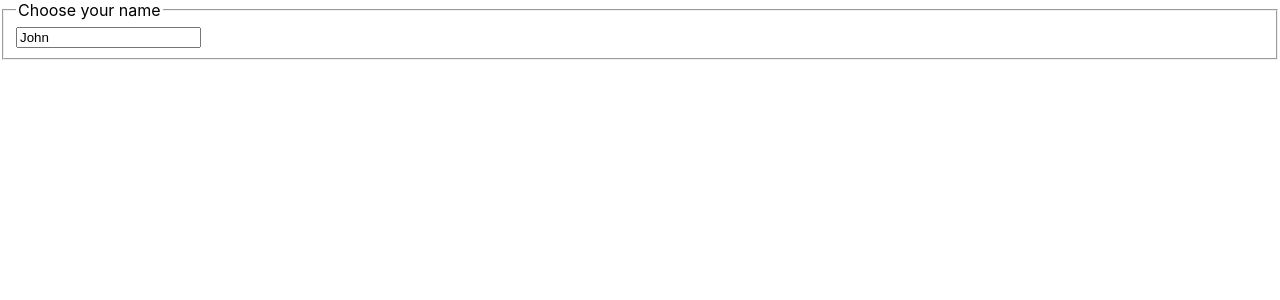
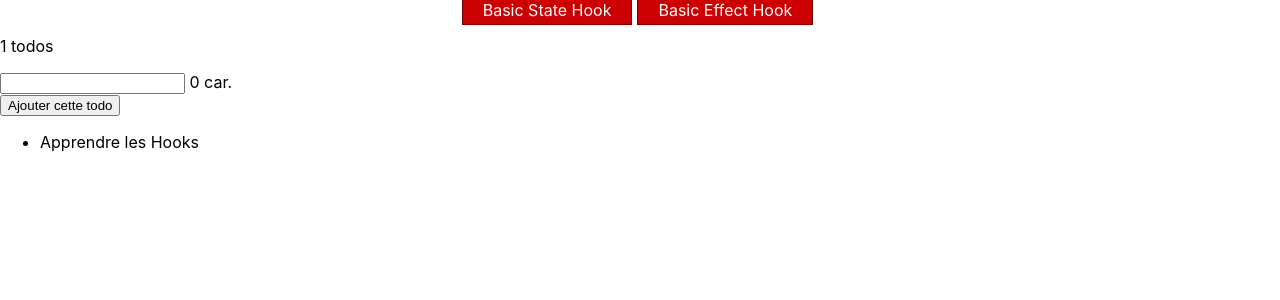
Before and after one commit to DavidHuveau/react-hooks, a React (Create React App) app: page / in a window 1280 px wide. Shown: the top 300 px of the page. Built offline with nearby package versions, Linux system fonts and the light colour scheme.

Commit message:
add menu in app

```diff
--- a/src/App/App.css
+++ b/src/App/App.css
@@ -1,3 +1,26 @@
 .App {
   /* text-align: center; */
 }
+
+#navigation {
+  margin: 0;
+  padding: 0;
+  list-style: none;
+  text-align: center;
+}
+
+#navigation li {
+  display: inline;
+  margin-right: 5px;
+  color: #fff;
+  background: #c00;
+}
+
+#navigation li a {
+  padding: 4px 20px;
+  background: #c00;
+  color: #fff;
+  border: 1px solid #600;
+  text-align: center;
+  text-decoration: none;
+}
--- a/src/App/App.js
+++ b/src/App/App.js
@@ -1,14 +1,32 @@
-import React from 'react';
+import React, { useState } from 'react';
+import { hookTypes } from '../constants'
 import BasicStateHook from '../BasicStateHook/BasicStateHook';
 import BasicEffectHook from '../BasicEffectHook/BasicEffectHook';
 import './App.css';
 
+const hookTypeDesk = {
+  [hookTypes.STATE]: () => <BasicStateHook />,
+  [hookTypes.EFFECT]: () => <BasicEffectHook />,
+}
+
 function App() {
+  const [hookType, setHookType] = useState(hookTypes.STATE);
+
+  function onChangeHookType(FeatureType) {
+    setHookType(FeatureType);
+  }
+
   return (
     <div className="App">
-      <header></header>
-        {/* <BasicStateHook /> */}
-        <BasicEffectHook />
+      <header>
+        <ul id="navigation">
+          <li><a href="#" onClick={() => onChangeHookType(hookTypes.STATE)}>Basic State Hook</a></li>
+          <li><a href="#" onClick={() => onChangeHookType(hookTypes.EFFECT)}>Basic Effect Hook</a></li>
+        </ul>
+      </header>
+      <main>
+        { hookTypeDesk[hookType]() }
+      </main>
       <footer></footer>
     </div>
   );
--- /dev/null
+++ b/src/constants.js
@@ -0,0 +1,6 @@
+const hookTypes = {
+  STATE: "STATE",
+  EFFECT: "EFFECT"
+};
+
+export { hookTypes };
```
